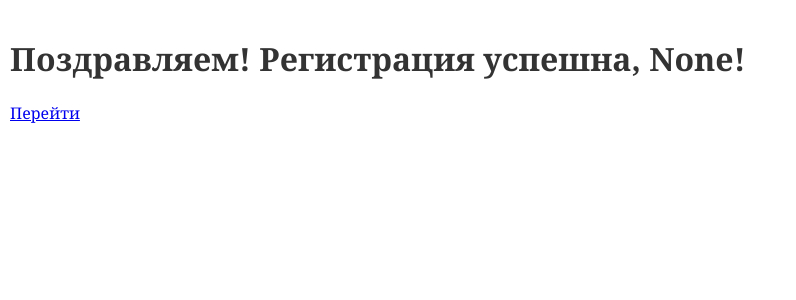
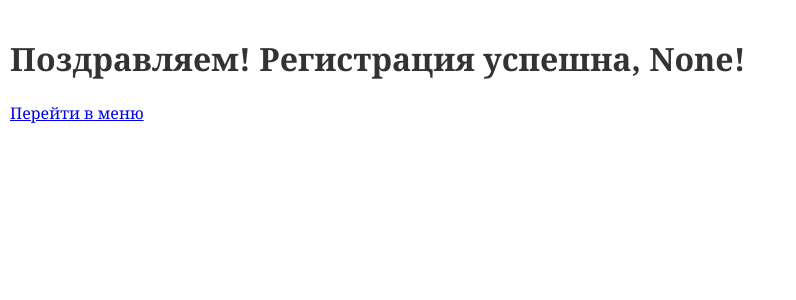
Before and after one commit to polinatyrykina/web-programming-labs-2, a Flask app: page /lab5/success in a window 1280 px wide. Shown: the part 140-440 px from the top of the page, without its empty margins (0-796 px from the left). Run offline with Flask 3, Linux system fonts and the light colour scheme; some libraries are stand-ins or nearby versions.

Commit message:
Еще правки

```diff
--- a/templates/lab5/articles.html
+++ b/templates/lab5/articles.html
@@ -3,7 +3,7 @@
 {% block  lab %}Лабораторная работа 5{% endblock %}
 
 {% block main %}
-
+<a href="/lab5">Перейти в меню</a>
     <h1>Статьи</h1>
     {% if message %}
         <p>{{ message }}</p>
--- a/templates/lab5/create_article.html
+++ b/templates/lab5/create_article.html
@@ -3,6 +3,7 @@
 {% block  lab %}Лабораторная работа 5{% endblock %}
 
 {% block main %}
+<a href="/lab5">Перейти в меню</a>
     <h1>Создание статьи</h1>
     <form method="post">
         <div>
--- a/templates/lab5/login.html
+++ b/templates/lab5/login.html
@@ -3,6 +3,7 @@
 {% block  lab %}Лабораторная работа 5{% endblock %}
 
 {% block main %}
+<a href="/lab5">Перейти в меню</a>
     <h1>Вход в систему</h1>
     <form action = "/lab5/login" method="post">
         <div>
--- a/templates/lab5/register.html
+++ b/templates/lab5/register.html
@@ -3,6 +3,7 @@
 {% block  lab %}Лабораторная работа 5{% endblock %}
 
 {% block main %}
+<a href="/lab5">Перейти в меню</a>
     <h1>Регистрация</h1>
     <form action = "/lab5/register" method="post">
         <div>
--- a/templates/lab5/success.html
+++ b/templates/lab5/success.html
@@ -4,5 +4,5 @@
 
 {% block main %}
     <h1>Поздравляем! Регистрация успешна, {{ login }}!</h1>
-    <a href="/lab5">Перейти</a>
+    <a href="/lab5">Перейти в меню</a>
     {% endblock %}
--- a/templates/lab5/success_login.html
+++ b/templates/lab5/success_login.html
@@ -4,6 +4,6 @@
 
 {% block main %}
     <h1>Авторизация прошла успешно, {{ login }}!</h1>
-    <a href="/lab5">Перейти</a>
+    <a href="/lab5">Перейти в меню</a>
     <a href="{{ url_for('lab5.logout') }}">Выход</a>
     {% endblock %}
```
